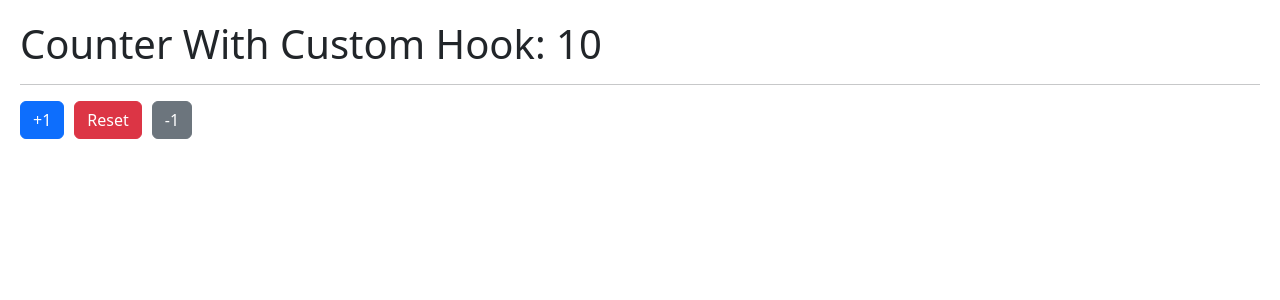
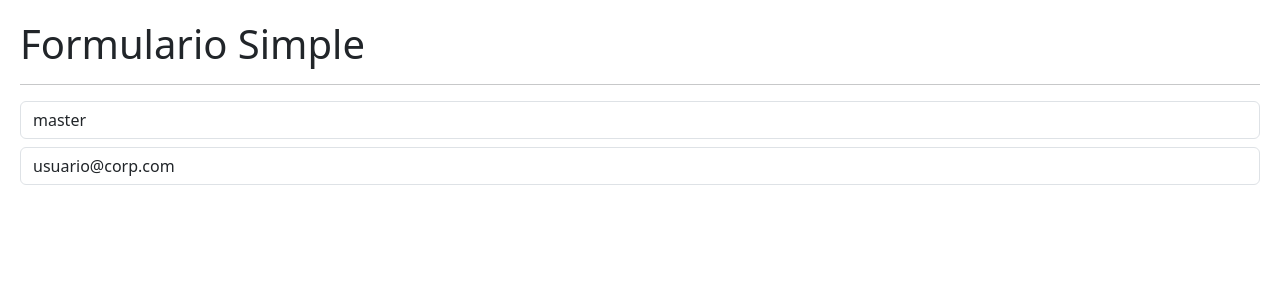
Before and after one commit to JordyV23/hook-app, a React (Vite) app: page / in a window 1280 px wide. Shown: the top 300 px of the page. Built offline with nearby package versions, Linux system fonts and the light colour scheme.

Commit message:
Creacion de SimpleForm

```diff
--- /dev/null
+++ b/src/02-useEffect/SimpleForm.jsx
@@ -0,0 +1,52 @@
+import { useEffect, useState } from "react";
+
+export const SimpleForm = () => {
+  //El hook para mantener el estado es useEffect
+
+  const [formState, setFormState] = useState({
+    username: "master",
+    email: "usuario@corp.com",
+  });
+
+  const { username, email } = formState;
+
+  const onInputChange = ({ target }) => {
+    const { name, value } = target;
+    setFormState({
+      ...formState,
+      [name]: value, //Propiedad computada
+    });
+  };
+
+  //Se lanza al redibujar el componente
+  useEffect(() => {
+    console.log("useEffect");
+  });
+
+  return (
+    <>
+      <h1>Formulario Simple</h1>
+      <hr />
+
+      <input
+        type="text"
+        className="form-control"
+        placeholder="Username"
+        name="username"
+        value={username}
+        onChange={onInputChange}
+      />
+
+      <input
+        type="email"
+        className="form-control mt-2"
+        placeholder="correo@algo.com"
+        name="email"
+        value={email}
+        onChange={onInputChange}
+      />
+    </>
+  );
+};
+
+//Ultimo video visto: 7 - Parte 9
--- a/src/main.jsx
+++ b/src/main.jsx
@@ -1,7 +1,8 @@
 import React from "react";
 import ReactDOM from "react-dom/client";
 import "./index.css";
-import { CounterWithCustomHook } from "./01-useState/CounterWithCustomHook";
+import { SimpleForm } from "./02-useEffect/SimpleForm";
+//import { CounterWithCustomHook } from "./01-useState/CounterWithCustomHook";
 //import { CounterApp } from "./01-useState/CounterApp";
 //import {HooksApp} from './HooksApp'
 
@@ -9,6 +10,7 @@
   <React.StrictMode>
     {/* <HooksApp/> */}
     {/* <CounterApp/> */}
-    <CounterWithCustomHook />
+    {/* <CounterWithCustomHook /> */}
+    <SimpleForm />
   </React.StrictMode>
 );
```
